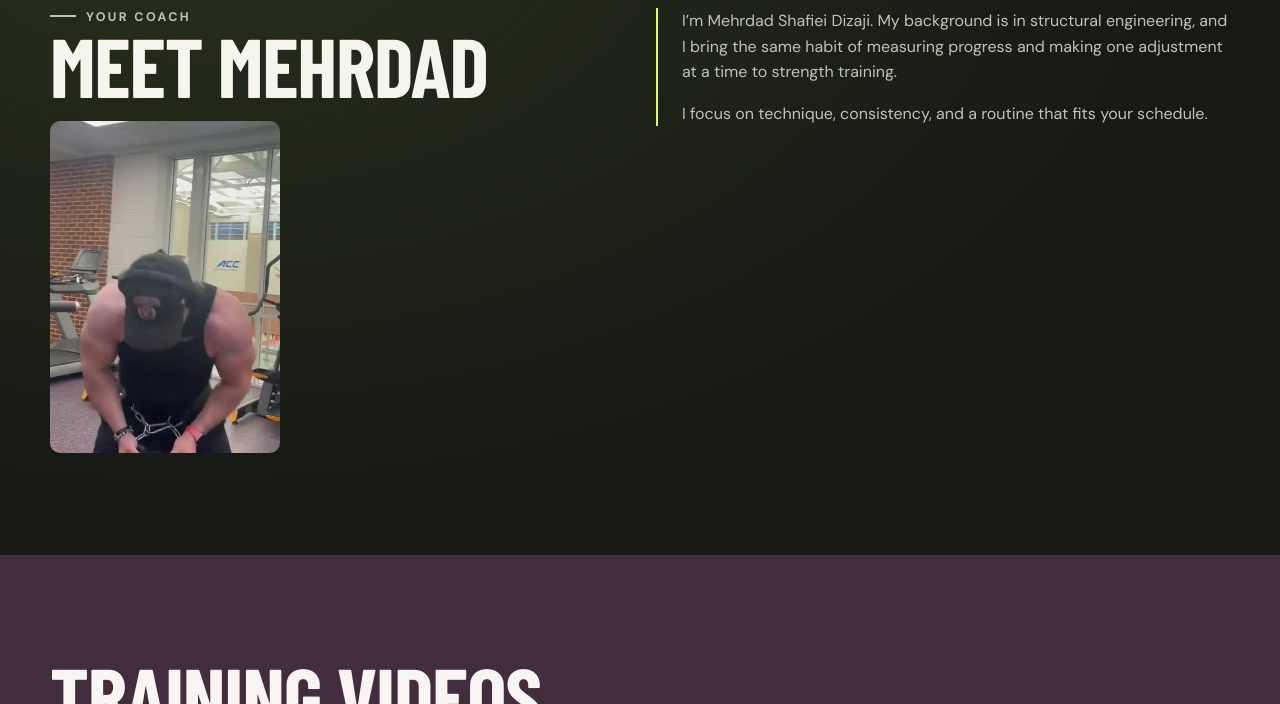
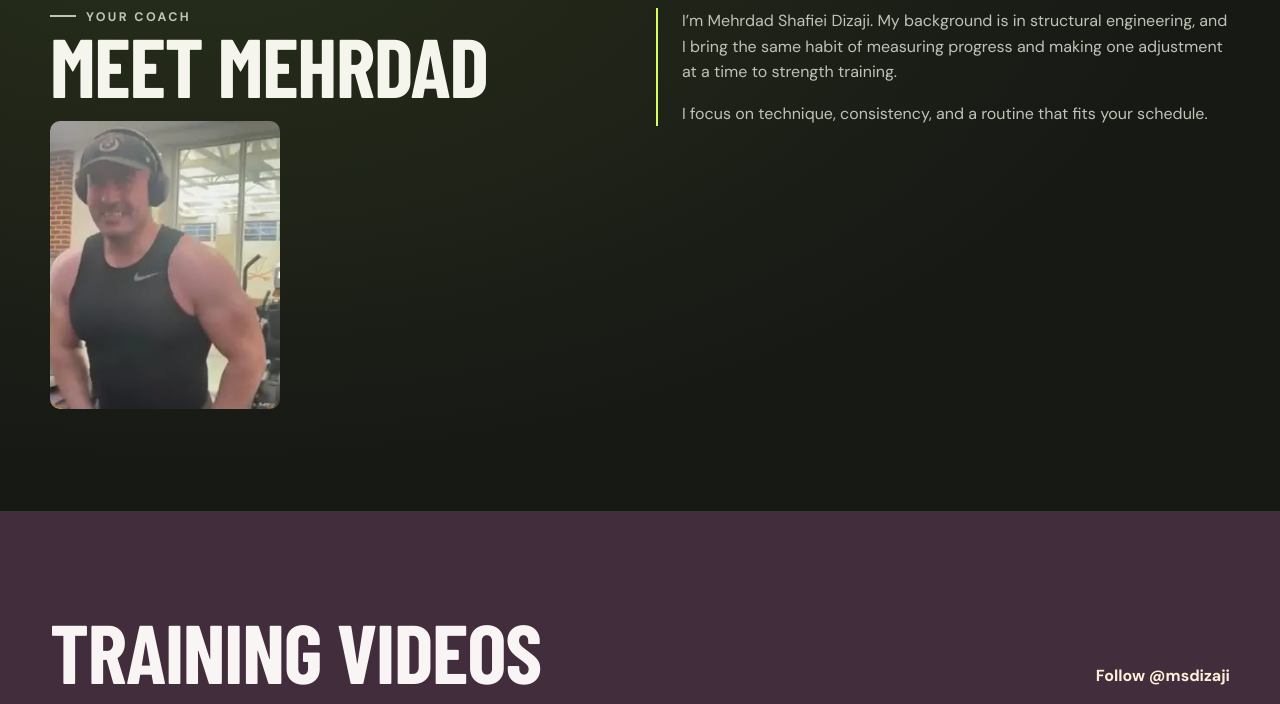
Before and after one commit to mehrdadshafiei/HulkyMeh, a plain HTML site: page index.html in a window 1280 px wide. Shown: the part 1540-2244 px from the top of the page. Drawn offline with nearby package versions, Linux system fonts and the light colour scheme; a web font is replaced by a local one.

Commit message:
Use an upright portrait in Meet Mehrdad

```diff
--- a/index.html
+++ b/index.html
@@ -121,7 +121,7 @@ section{padding-block:clamp(54px,8vw,102px)}.grid,.reel-grid{display:grid;grid-t
 <article><h3>Barbell technique</h3><p>Already lifting? Work on your squat, bench press, or deadlift and identify what to focus on in your next session.</p><a href="#contact">Ask about technique</a></article>
 <article><h3>Training structure</h3><p>Training regularly but stalled? Organize your sessions around a clear goal and track the lifts that matter to you.</p><a href="#contact">Ask about programming</a></article>
 </div></div></section>
-<section class="bio" id="about"><div class="wrap"><div><p class="label">Your coach</p><h2>Meet Mehrdad</h2><img class="coach-photo" src="videos/mehrdad-gym.webp" width="450" height="650" loading="lazy" alt="Mehrdad training at the gym"></div><div class="bio-copy"><p>I’m Mehrdad Shafiei Dizaji. My background is in structural engineering, and I bring the same habit of measuring progress and making one adjustment at a time to strength training.</p><p>I focus on technique, consistency, and a routine that fits your schedule.</p></div></div></section>
+<section class="bio" id="about"><div class="wrap"><div><p class="label">Your coach</p><h2>Meet Mehrdad</h2><img class="coach-photo" src="videos/mehrdad-coach.webp" width="270" height="338" loading="lazy" alt="Mehrdad training at the gym"></div><div class="bio-copy"><p>I’m Mehrdad Shafiei Dizaji. My background is in structural engineering, and I bring the same habit of measuring progress and making one adjustment at a time to strength training.</p><p>I focus on technique, consistency, and a routine that fits your schedule.</p></div></div></section>
 <section class="reels" id="reels"><div class="wrap"><div class="section-head"><h2>Training videos</h2><a href="https://www.instagram.com/msdizaji/reels/">Follow @msdizaji</a></div><div class="reel-grid">
 <figure class="reel"><video src="videos/squat.mp4" aria-label="Squat" muted loop playsinline controls preload="metadata"></video><figcaption>Squat</figcaption></figure>
 <figure class="reel"><video src="videos/incline-bench.mp4" aria-label="Incline Bench Press" muted loop playsinline controls preload="metadata"></video><figcaption>Incline Bench Press</figcaption></figure>
```
Also changed, not shown: videos/mehrdad-coach.webp (added).
